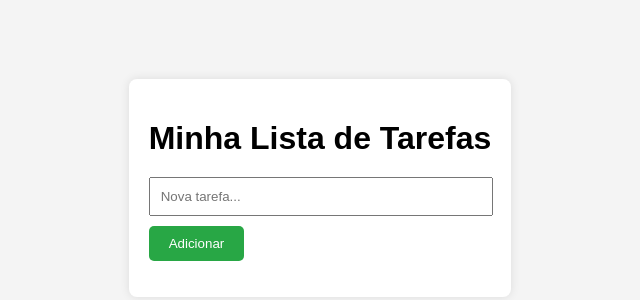
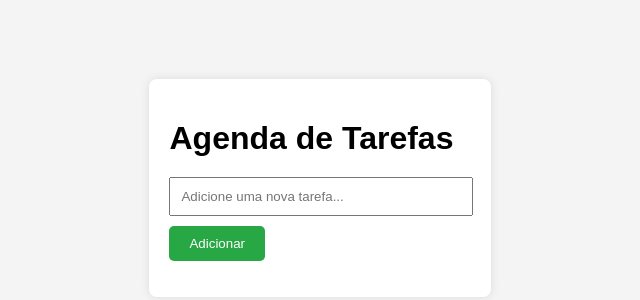
Before and after one commit to Walterood/agenda, a plain HTML site: page index.html in a window 1280 px wide. Shown: the part 212-512 px from the top of the page, without its empty margins (320-960 px from the left). Drawn offline with Linux system fonts and the light colour scheme.

Commit message:
Update index.html

```diff
--- a/index.html
+++ b/index.html
@@ -1,18 +1,20 @@
 <!DOCTYPE html>
-<html lang="pt-BR">
+<html lang="en">
 <head>
     <meta charset="UTF-8">
     <meta name="viewport" content="width=device-width, initial-scale=1.0">
-    <title>To-Do List</title>
+    <title>Agenda de Tarefas</title>
     <link rel="stylesheet" href="styles.css">
 </head>
 <body>
     <div class="container">
-        <h1>Minha Lista de Tarefas</h1>
-        <input type="text" id="taskInput" placeholder="Nova tarefa...">
-        <button onclick="addTask()">Adicionar</button>
-        <ul id="taskList"></ul>
+        <h1>Agenda de Tarefas</h1>
+        <div class="input-section">
+            <input type="text" id="new-task" placeholder="Adicione uma nova tarefa...">
+            <button id="add-task-button">Adicionar</button>
+        </div>
+        <ul id="task-list"></ul>
     </div>
-    <script src="script.js"></script>
+    <script src="scripts.js"></script>
 </body>
 </html>
```
